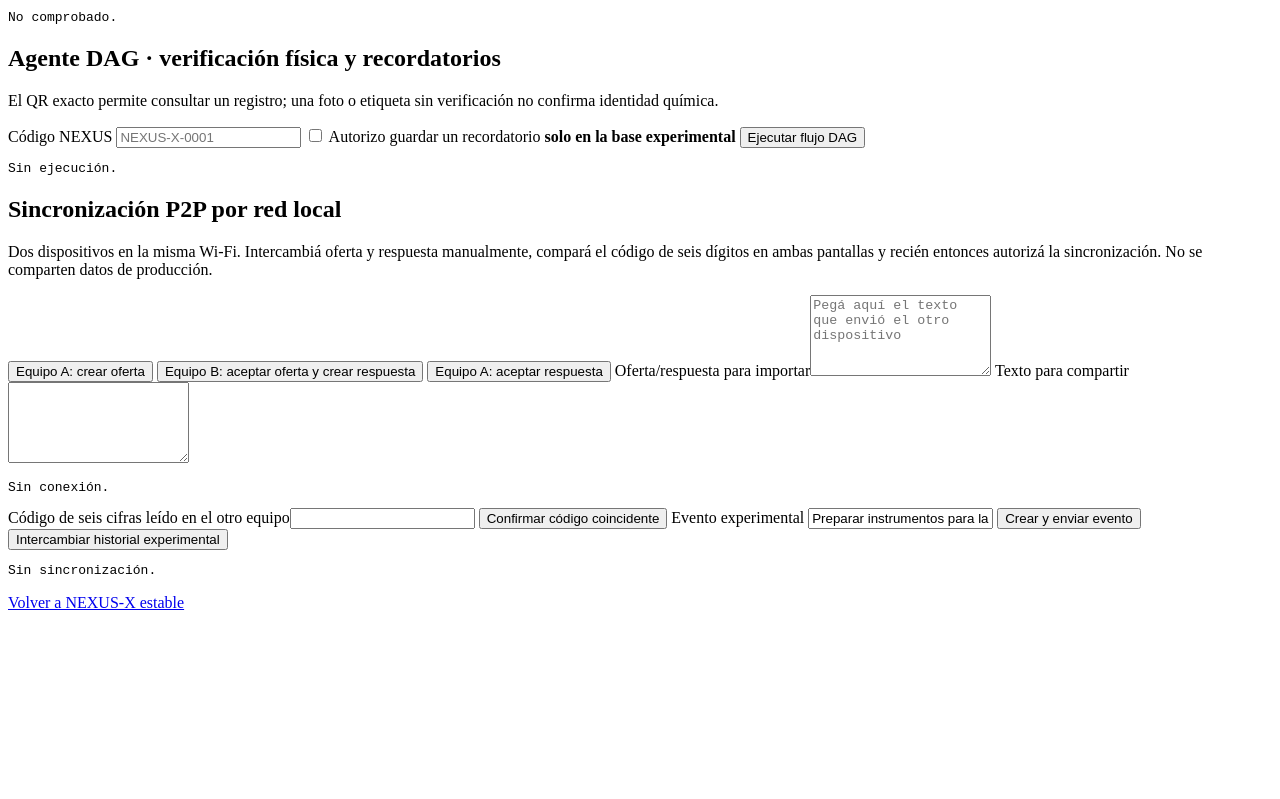
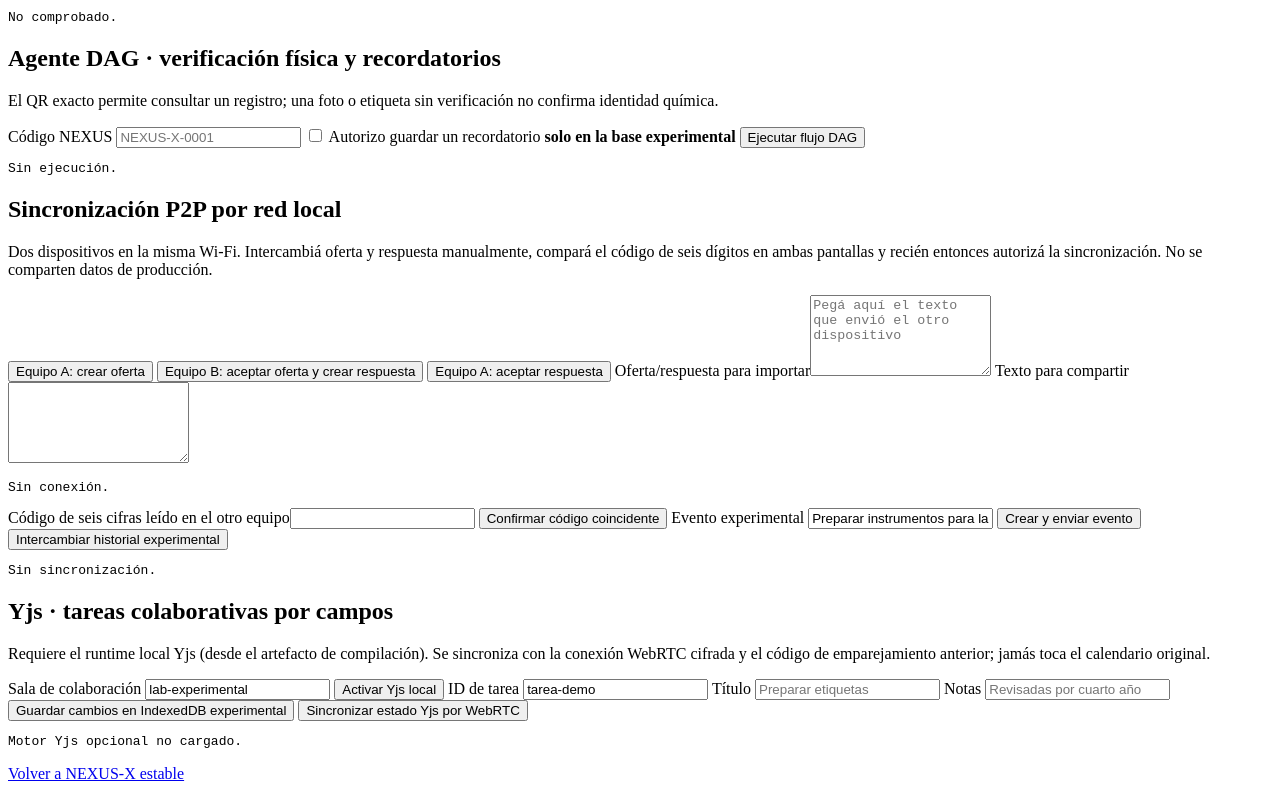
Before and after one commit to miqueas80/Laboratorio2.0, a website with bundled scripts: page next/demo.html in a window 1280 px wide. Shown: the part 654-1453 px from the top of the page. Before the commit the page ends 1282 px from the top, so only its background shows below. Built offline with nearby package versions, Linux system fonts and the light colour scheme.

Commit message:
feat(edge): optional same-origin Yjs collaborative task UI over paired WebRTC

```diff
--- a/next/demo.html
+++ b/next/demo.html
@@ -71,6 +71,18 @@
 <button id="syncNow">Intercambiar historial experimental</button>
 <pre id="syncResult" aria-live="polite">Sin sincronización.</pre>
 </section>
+<section>
+<h2>Yjs · tareas colaborativas por campos</h2>
+<p>Requiere el runtime local Yjs (desde el artefacto de compilación). Se sincroniza con la conexión WebRTC cifrada y el código de emparejamiento anterior; jamás toca el calendario original.</p>
+<label>Sala de colaboración <input id="yjsRoom" value="lab-experimental"></label>
+<button id="yjsEnable">Activar Yjs local</button>
+<label>ID de tarea <input id="yjsTaskId" value="tarea-demo"></label>
+<label>Título <input id="yjsTitle" placeholder="Preparar etiquetas"></label>
+<label>Notas <input id="yjsNotes" placeholder="Revisadas por cuarto año"></label>
+<button id="yjsWrite">Guardar cambios en IndexedDB experimental</button>
+<button id="yjsSync">Sincronizar estado Yjs por WebRTC</button>
+<pre id="yjsStatus" aria-live="polite">Motor Yjs opcional no cargado.</pre>
+</section>
 <p><a href="../index.html">Volver a NEXUS-X estable</a></p>
 </main>
 <script type="module" src="./demo.js"></script>
```
